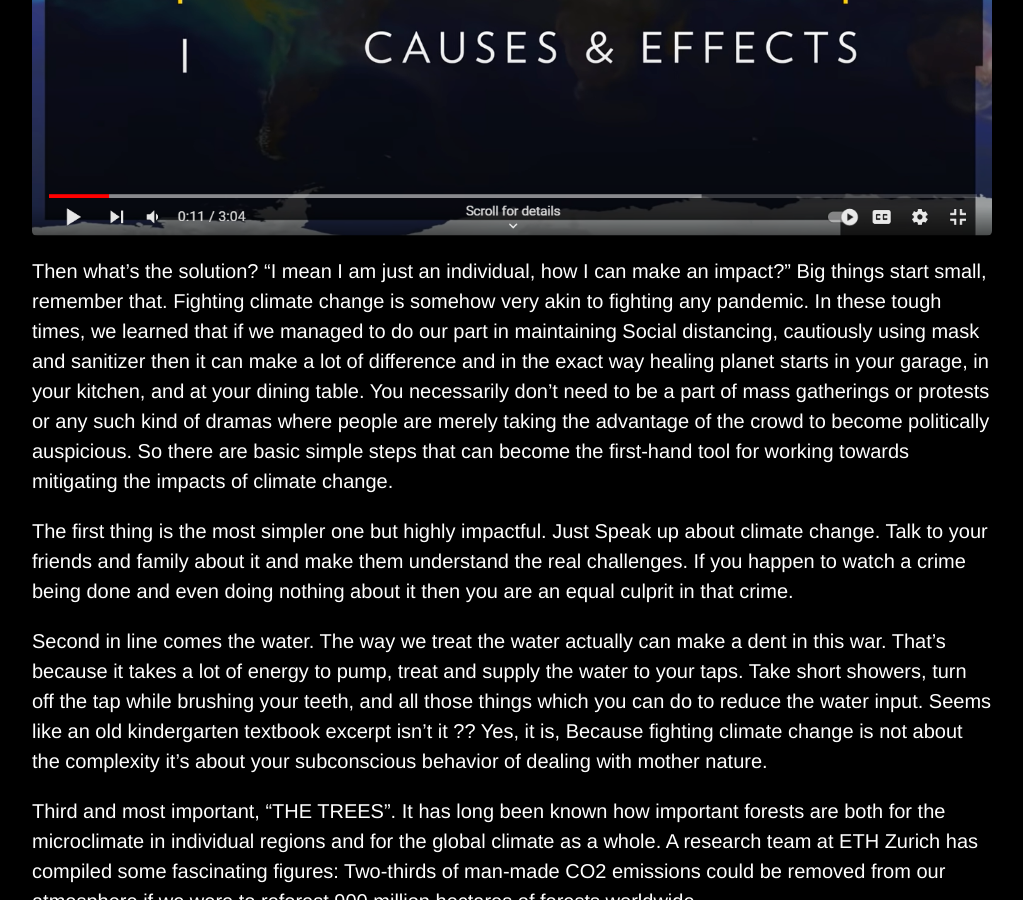
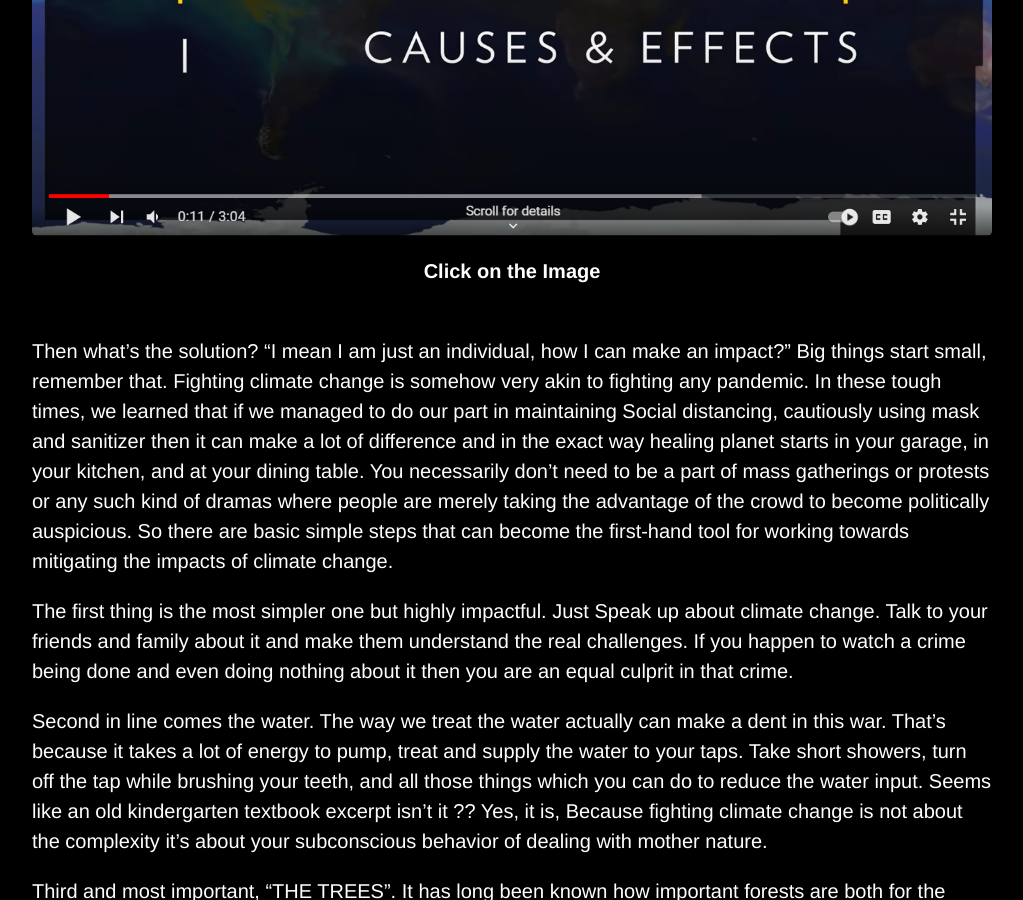
Before and after one commit to renevantcheetah/renevantcheetah.github.io, a Jekyll site: the page built from _posts/Environment/2021-03-06-climate-hoax.markdown, in a window 1280 px wide and 900 px high, scrolled down 1752 px. Shown: the whole window, without its empty margins (128-1151 px from the left). Built offline with Jekyll 4.4.1, drawn with Linux system fonts in a browser that asks for light colours; comment, search, counter and statistics services are not loaded.

Commit message:
change caption belown climate hoax post

```diff
--- a/_posts/Environment_posts/2021-03-06-climate-hoax.markdown
+++ b/_posts/Environment/2021-03-06-climate-hoax.markdown
@@ -24,6 +24,9 @@ Still not convinced huh >?Let me give you some examples that why we should care
 
 &nbsp;
 [![Climate](/assets/posts_images/climate.png)](https://youtu.be/G4H1N_yXBiA)
+<figcaption align = "center"><b>Click on the Image</b></figcaption>
+&nbsp;
+
 
 Then what's the solution? "I mean I am just an individual, how I can make an impact?" Big things start small, remember that.  Fighting climate change is somehow very akin to fighting any pandemic. In these tough times, we learned that if we managed to do our part in maintaining Social distancing, cautiously using mask and sanitizer then it can make a lot of difference and in the exact way healing planet starts in your garage, in your kitchen, and at your dining table. You necessarily don't need to be a part of mass gatherings or protests or any such kind of dramas where people are merely taking the advantage of the crowd to become politically auspicious. So there are basic simple steps that can become the first-hand tool for working towards mitigating the impacts of climate change.
 
```
